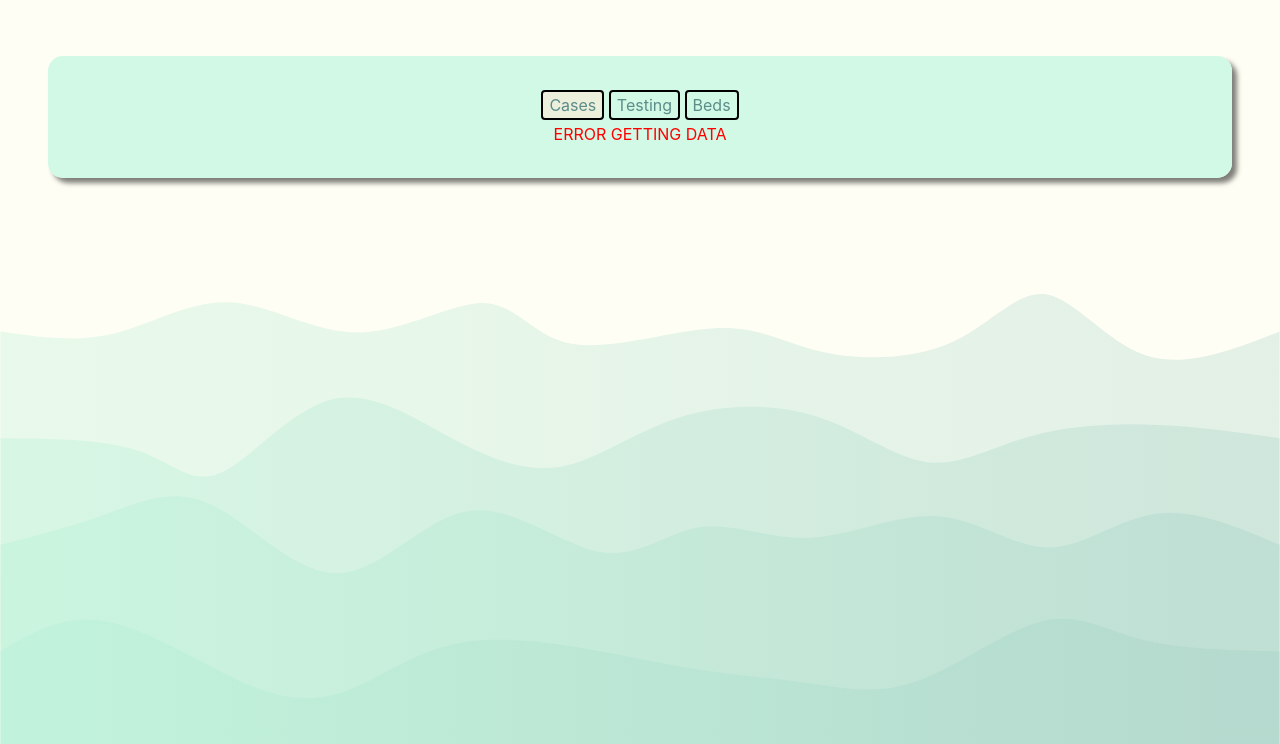
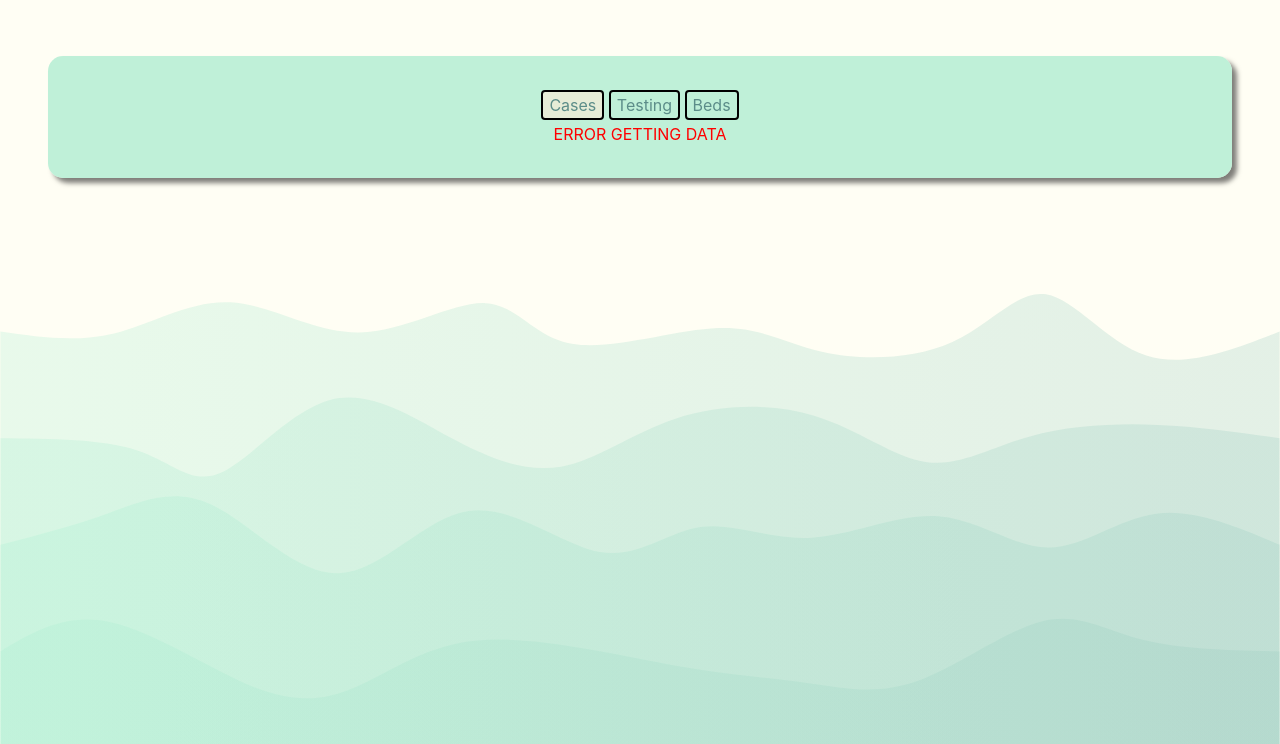
Before and after one commit to GoCoronaGo7/GoCoronaGo, a Flask app: page /stats in a window 1280 px wide. Shown: the part 56-800 px from the top of the page. Run offline with Flask 2, Linux system fonts and the light colour scheme; some libraries are stand-ins or nearby versions.

Commit message:
color darken

```diff
--- a/static/css/lightmode.css
+++ b/static/css/lightmode.css
@@ -15,7 +15,7 @@ body {
 }
 
 form {
-	background: #caf7e3d8;
+	background: #b4eed3d8;
     font-style: italic;
     font-family: -apple-system, BlinkMacSystemFont, 'Segoe UI', Roboto, Oxygen, Ubuntu, Cantarell, 'Open Sans', 'Helvetica Neue', sans-serif;
     padding-bottom: 20px;
@@ -76,7 +76,7 @@ li {
 }
 
 #statsHolder{
-    background-color:#caf7e3d8;
+    background-color:#b4eed3d8;
     box-shadow: 5px 5px 5px rgba(0.2, 0.2, 0.2, 0.5);
 }
 
```
